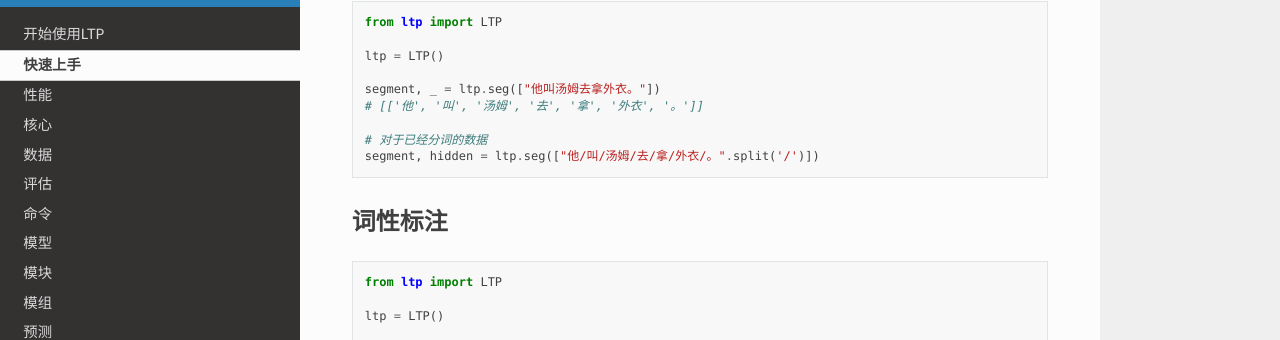
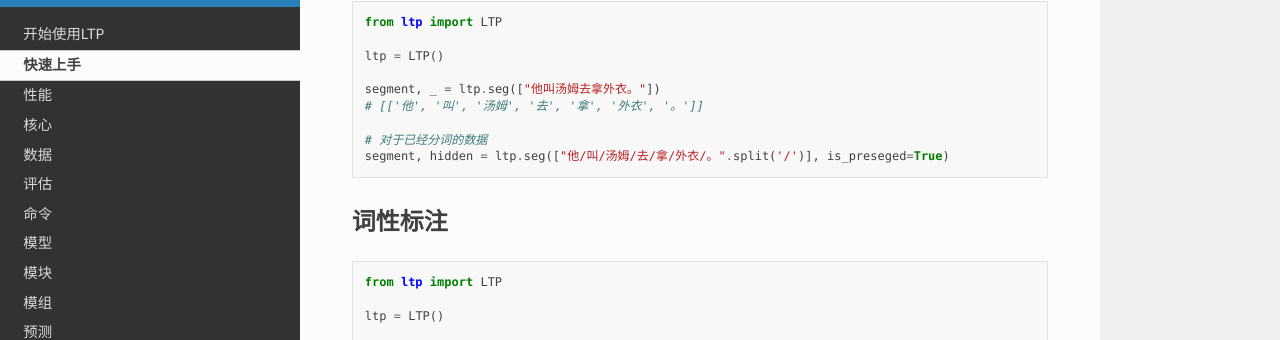
Before and after one commit to HIT-SCIR/ltp, a Sphinx documentation site: the page built from docs/quickstart.rst, in a window 1280 px wide and 900 px high, scrolled down 1148 px. Shown: the part 111-451 px from the top of the window. Built offline with Sphinx 7.4.7 and the Read the Docs theme 2.0.0, drawn with Linux system fonts in a browser that asks for light colours.

Commit message:
fix quickstart #434

```diff
--- a/docs/quickstart.rst
+++ b/docs/quickstart.rst
@@ -72,7 +72,7 @@
     # [['他', '叫', '汤姆', '去', '拿', '外衣', '。']]
 
     # 对于已经分词的数据
-    segment, hidden = ltp.seg(["他/叫/汤姆/去/拿/外衣/。".split('/')])
+    segment, hidden = ltp.seg(["他/叫/汤姆/去/拿/外衣/。".split('/')], is_preseged=True)
 
 
 词性标注
```
